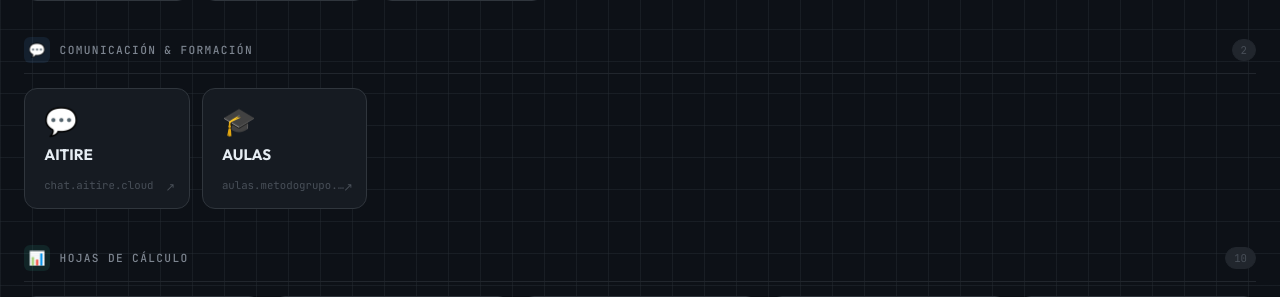
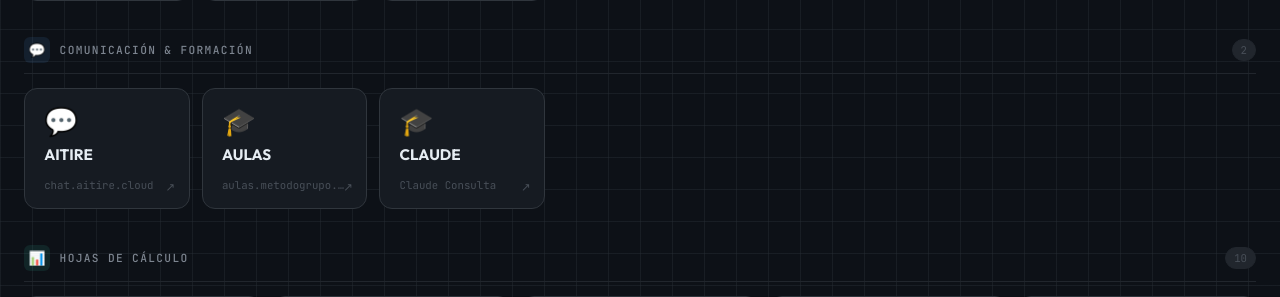
Before and after one commit to Ricardogaristo/mi-proyecto-python, a Flask app: page /accesos_rapidos in a window 1280 px wide. Shown: the part 483-780 px from the top of the page. Run offline with Flask 3, Linux system fonts and the light colour scheme; a user stored in the database is signed in.

Commit message:
actualización de tareas

```diff
--- a/templates/accesos_rapidos.html
+++ b/templates/accesos_rapidos.html
@@ -213,6 +213,16 @@
         <span class="acc-card-arrow">↗</span>
       </a>
 
+      <a class="acc-card hero c-purple"
+         href="https://claude.ai/chat/2634b61c-0cfc-4606-8fe3-a45eacc2e10d"
+         target="_blank" rel="noopener"
+         data-acc="CLAUDE">
+        <div class="acc-card-icon">🎓</div>
+        <div class="acc-card-name">CLAUDE</div>
+        <div class="acc-card-sub">Claude Consulta</div>
+        <span class="acc-card-arrow">↗</span>
+      </a>
+
     </div>
   </div>
 
```
Also changed, not shown: tareas.db, 2 other files.
